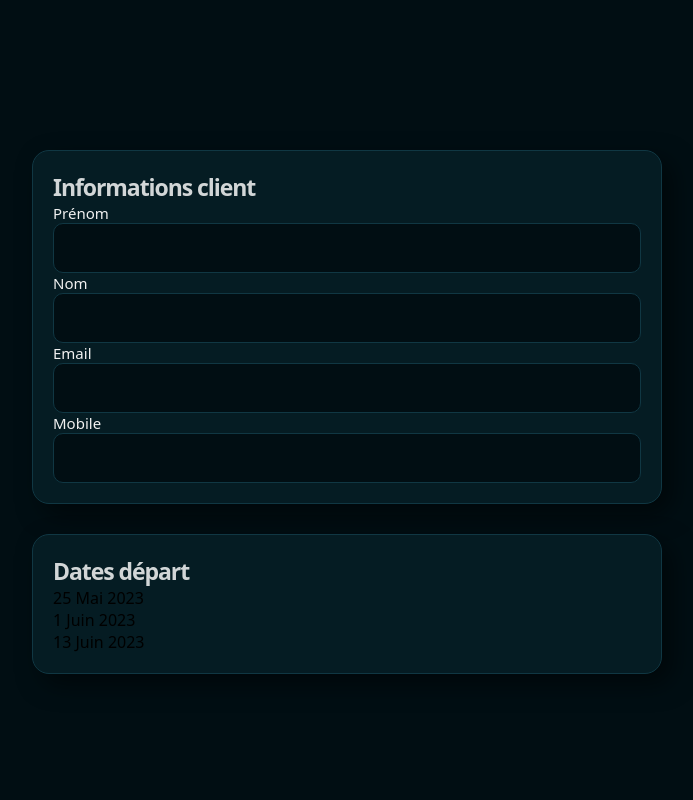
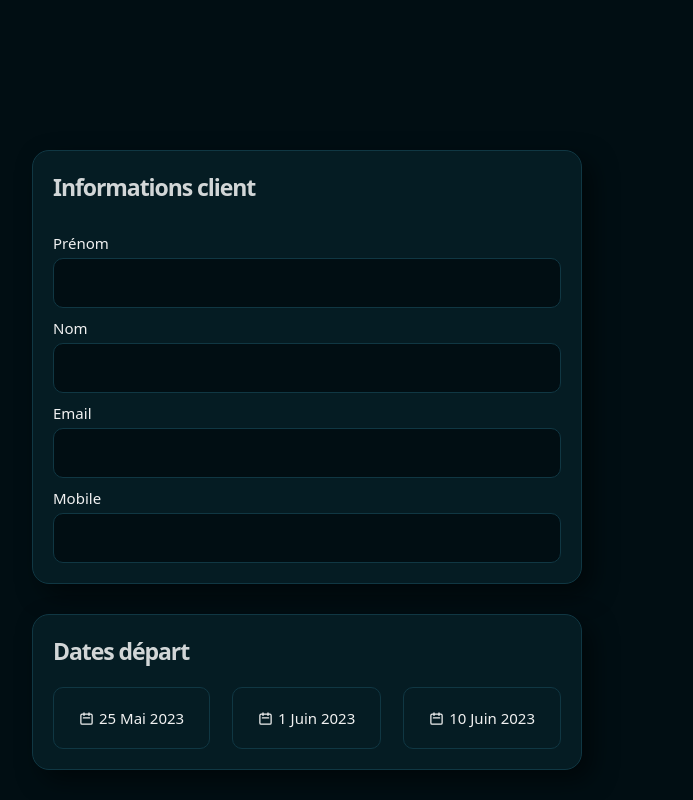
Before and after one commit to jbeillevert/Time-travel-agency-hackathon-, a React (Vite) app: page / in a window 1280 px wide. Shown: the whole page, without its empty margins (8-701 px from the left). Built offline with nearby package versions, Linux system fonts and the light colour scheme.

Commit message:
checkbox en cours

```diff
--- a/src/components/pages/ReservationForm.jsx
+++ b/src/components/pages/ReservationForm.jsx
@@ -6,11 +6,12 @@ import { HiOutlineCalendar } from "react-icons/hi";
 const ReservationForm = () => {
     return (
         <div className='reservation-form'>
+            <form className='form-rf'>
                 <div className="content-container-rf">
                     <div className='left-part-reservation-form'>
                         <div className="block-container-rf">
                             <h2 className='h2-rf'>Informations client</h2>
-                    <form className='form-rf'>
+                                <div className="content-form1">
                                     <label htmlFor="prenom" className='label-rf'>Prénom</label>
                                     <input type="text" className='input-rf' id="prenom" />
                                     <label htmlFor="nom" className='label-rf'>Nom</label>
@@ -19,25 +20,24 @@ const ReservationForm = () => {
                                     <input type="email" className='input-rf' id='email' />
                                     <label htmlFor="phone" className='label-rf'>Mobile</label>
                                     <input type="tel" className='input-rf' id='phone' pattern="[0-9]{2}-[0-9]{2}-[0-9]{2}-[0-9]{2}-[0-9]{2}" />
-                    </form>
+                                </div>
                         </div>
                         <div className="block-container-rf">
                             <h2 className='h2-rf'>Dates départ</h2>
                             <div className="dates-container">
                                 <div className="dates-proposal-rf">
-                            <div className="text-dates-proposal">
-                                <div>{HiOutlineCalendar}</div>
-                                <p>25 Mai 2023</p>
-                            </div>
-                            <div className="text-dates-proposal">
-                                <div>{HiOutlineCalendar}</div>
-                                <p>1 Juin 2023</p>
-                            </div>
-                            <div className="text-dates-proposal">
-                                <div>{HiOutlineCalendar}</div>
-                                <p>13 Juin 2023</p>
-                            </div>
-
+                                    <label className="custom-radio">
+                                        <input type="radio" className="text-dates-proposal" name="date1" />
+                                        <HiOutlineCalendar className="icon-calendar" /> 25 Mai 2023
+                                    </label>
+                                    <label className="custom-radio">
+                                        <input type="radio" className="text-dates-proposal" name="date2" />
+                                        <HiOutlineCalendar className="icon-calendar" /> 1 Juin 2023
+                                    </label>
+                                    <label className="custom-radio">
+                                        <input type="radio" className="text-dates-proposal" name="date3" />
+                                        <HiOutlineCalendar className="icon-calendar" /> 10 Juin 2023
+                                    </label>
                                 </div>
                             </div>
                         </div>
@@ -46,7 +46,7 @@ const ReservationForm = () => {
 
                 </div>
 
-
+            </form>
         </div>
     );
 };
--- a/src/style/_reservation-form.scss
+++ b/src/style/_reservation-form.scss
@@ -13,7 +13,7 @@
 }
 
 .left-part-reservation-form {
-    max-width: 630px;
+    max-width: 550px;
     display: flex;
     flex-direction: column;
     gap: 30px;
@@ -34,6 +34,7 @@
     letter-spacing: -0.8pt;
     font-weight: 600;
     font-size: 23px;
+    margin-bottom: 20px;
 }
 
 .label-rf {
@@ -41,6 +42,8 @@
     color: #F1F1F1;
     font-size: 15px;
     font-weight: 300;
+    margin-top: 10px;
+    margin-bottom: 5px;
 }
 
 .input-rf {
@@ -49,4 +52,42 @@
     border-radius: 10px;
     border: solid 1px #103743;
     background-color: #010E13;
+    color: #bbbbbb;
+    font-family: system-ui, -apple-system, BlinkMacSystemFont, 'Segoe UI', Roboto, Oxygen, Ubuntu, Cantarell, 'Open Sans', 'Helvetica Neue', sans-serif;
+    font-size: 1.1rem;
+    padding: 0px 20px;
 }
+
+.input-rf:focus {
+    outline: none;
+    border: solid 2px #1a5061;
+}
+
+.dates-proposal-rf {
+   display: flex;
+   justify-content: space-between;
+   align-items: center;
+}
+
+.text-dates-proposal {
+    display: none; /* Masque l'input radio par défaut */
+    color: #bbbbbb;
+}
+
+.custom-radio {
+    padding: 20px 25px;
+    border: 1px solid #103743;
+    border-radius: 10px;
+    cursor: pointer;
+    display: flex;
+    align-items: center;
+    justify-content: center;
+    gap: 5px;
+    color: #F1F1F1;
+    font-size: 15px;
+    font-weight: 300;
+}
+
+input[type="radio"]:checked {
+    background-color: #bbbbbb;
+  }
```
Lines whose indentation alone changed are shown as unchanged.
